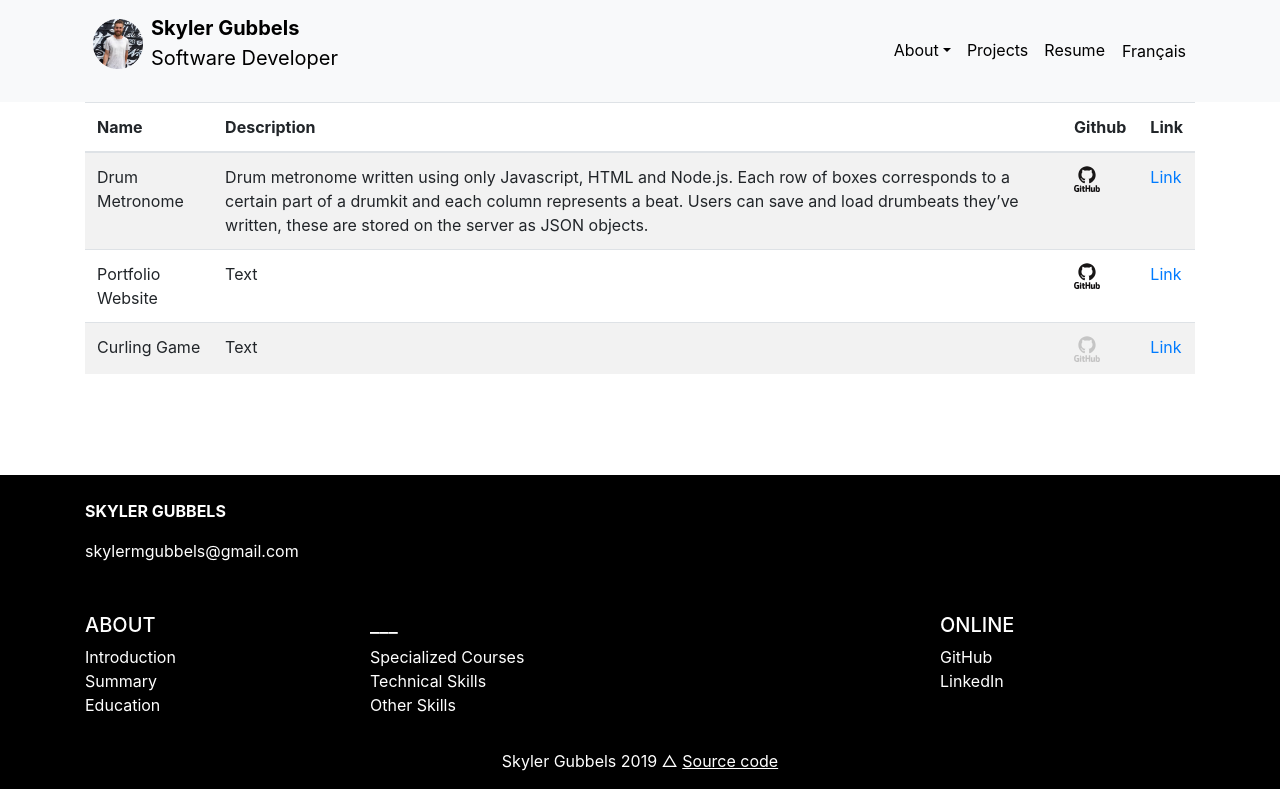
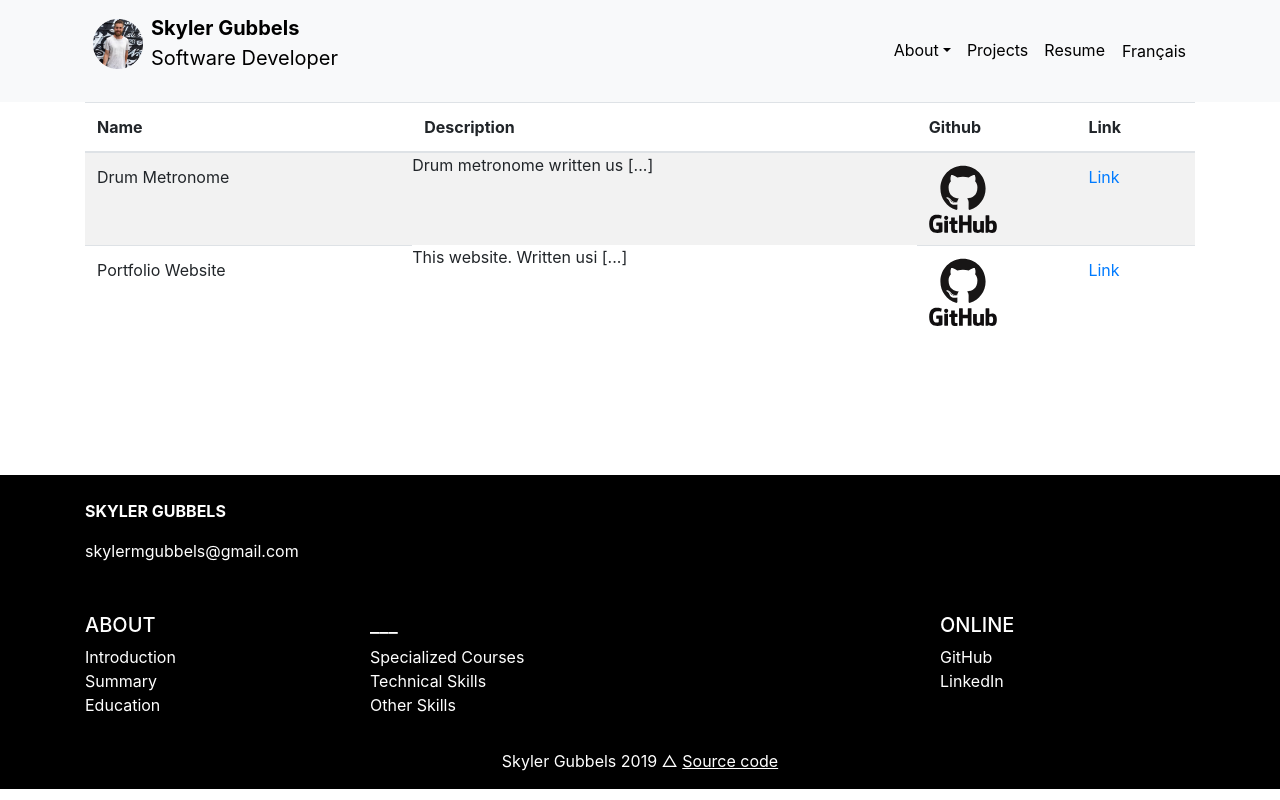
Before and after one commit to SkylerGubbels/skylerWebsite, a React (Create React App) app: page /projects in a window 1280 px wide. Built offline with nearby package versions, Linux system fonts and the light colour scheme.

Commit message:
Created collapsable text for Projects description section

```diff
--- /dev/null
+++ b/src/components/common/collapsabletext.jsx
@@ -0,0 +1,32 @@
+import React, { Component } from 'react';
+
+class CollapsableText extends Component {
+
+    state = {
+        currentText: null,
+        collapsedText: null,
+        completeText: null
+    }
+
+    componentWillMount(){
+        const {text, numOfChars} = this.props;
+        const collapsedText = (text.slice(0, numOfChars));
+        this.setState({collapsedText, currentText: collapsedText, completeText: text});
+    }
+
+    handleClick = () => {
+        const { currentText, collapsedText, completeText } = this.state;
+        if(currentText === collapsedText){ this.setState({currentText: completeText})}
+        else { this.setState({currentText: collapsedText})};
+    }
+
+    render() {
+        return ( <div>
+                    {this.state.currentText}
+                    <span style={{"cursor":"pointer"}} onClick={() => {this.handleClick()}}> [...]</span>
+                    <p/>
+                </div> );
+    }
+}
+
+export default CollapsableText;
--- a/src/components/common/table.jsx
+++ b/src/components/common/table.jsx
@@ -1,4 +1,5 @@
 import React, { Component } from 'react';
+import CollapsableText from './collapsabletext';
 
 class Table extends Component{
 
@@ -11,10 +12,11 @@ class Table extends Component{
         if(Object.keys(data).length !== this.cols){
             throw(new Error("Error: Number of data elements must match number of columns in header"));
         }
+
         return(
-        <tr key={index1}>
-            {Object.keys(data).map((key, index2) => this.createDataItem(data[key], `${index1}-${index2}`))}
-        </tr>)
+            <tr key={index1}>
+                {Object.keys(data).map((key, index2) => this.createDataItem(data[key], `${index1}-${index2}`))}
+            </tr>)
     }
 
     /** createDataItem()
@@ -31,6 +33,8 @@ class Table extends Component{
         if(item.text){
             return<td key={index}><a href={item.path} target="_blank">{item.text}</a></td>
         }
+
+        if(item.length > 25){return <CollapsableText text={item} numOfChars={25}/>}
 
         return<td key={index}>{item}</td>
     }
--- a/src/resources/englishText.jsx
+++ b/src/resources/englishText.jsx
@@ -91,9 +91,13 @@ export function getProjects(){
             data: [
                 {name: "Drum Metronome",
                 description: "Drum metronome written using only Javascript, HTML and Node.js. Each row of boxes corresponds to a certain part of a drumkit and each column represents a beat. Users can save and load drumbeats they’ve written, these are stored on the server as JSON objects.",
-                github: {image: github, path: "https://github.com/SkylerGubbels/DrumMetronome"}, link: {text: "Link", path: "https://warm-badlands-54209.herokuapp.com/"}},
-                {name: "Portfolio Website", description: "Text", github: {image: github, path: "https://github.com/SkylerGubbels/skylerWebsite"}, link: {text: "Link", path: ""}},
-                {name: "Curling Game", description: "Text", github: {image: github, path: ""}, link: {text: "Link", path: ""}}
+                github: {image: github, path: "https://github.com/SkylerGubbels/DrumMetronome"},
+                link: {text: "Link", path: "https://warm-badlands-54209.herokuapp.com/"}},
+
+                {name: "Portfolio Website",
+                description: "This website. Written using React, Bootstrap and a few other npm modules. Created as both an opportunity to demonstrate my credentials and to improve my front-end web development skills.",
+                github: {image: github, path: "https://github.com/SkylerGubbels/skylerWebsite"},
+                link: {text: "Link", path: ""}},
 
             ]
         }
```
